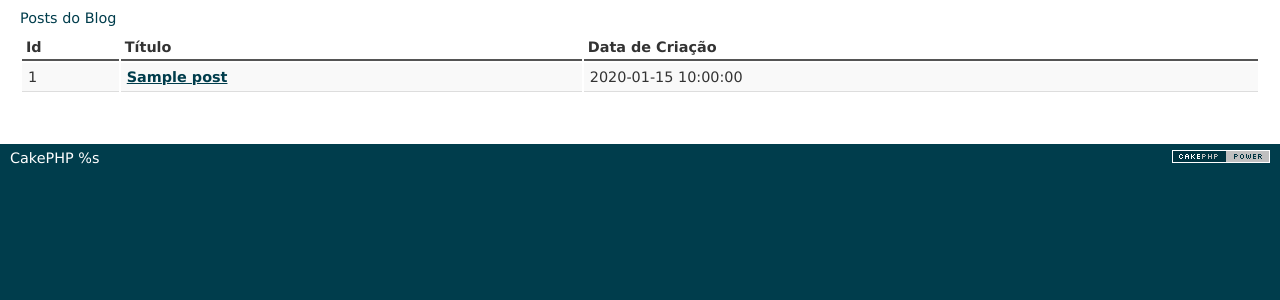
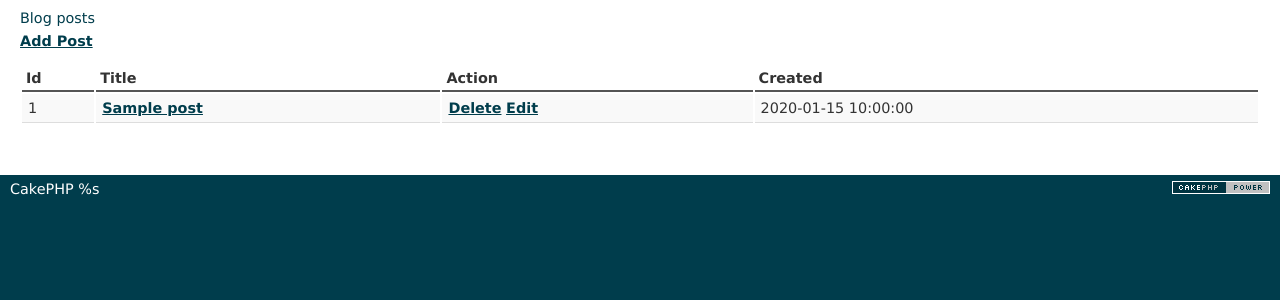
Before and after one commit to renatosoares/blogcakephp, a CakePHP app: the page made by app/View/Posts/index.ctp in a window 1280 px wide. Shown: the part 47-347 px from the top of the page. Run offline with PHP 8.4 and a stand-in for CakePHP, Linux system fonts and the light colour scheme; the template is opened without the code that fills it: most values are stand-ins (such as "Sample title", 1, 10 or a date in 2020); data that the repository does not hold is empty; some libraries are stand-ins or nearby versions.

Commit message:
Editando posts

```diff
--- a/app/View/Posts/index.ctp
+++ b/app/View/Posts/index.ctp
@@ -1,25 +1,34 @@
-<!-- File: /app/View/Posts/index.ctp -->
+<!-- File: /app/View/Posts/index.ctp  (links para edição adicionados) -->
 
-<h1>Posts do Blog</h1>
+<h1>Blog posts</h1>
+<p><?php echo $this->Html->link("Add Post", array('action' => 'add')); ?></p>
 <table>
     <tr>
         <th>Id</th>
-        <th>Título</th>
-        <th>Data de Criação</th>
+        <th>Title</th>
+                <th>Action</th>
+        <th>Created</th>
     </tr>
 
-    <!-- Aqui é onde nós percorremos nossa matriz $posts, imprimindo
-         as informações dos posts -->
+<!-- Aqui é onde nós percorremos nossa matriz $posts, imprimindo
+as informações dos posts -->
 
-    <?php foreach ($posts as $post): ?>
+<?php foreach ($posts as $post): ?>
     <tr>
         <td><?php echo $post['Post']['id']; ?></td>
         <td>
-            <?php echo $this->Html->link($post['Post']['title'],
-array('controller' => 'posts', 'action' => 'view', $post['Post']['id'])); ?>
+            <?php echo $this->Html->link($post['Post']['title'], array('action' => 'view', $post['Post']['id']));?>
+                </td>
+                <td>
+            <?php echo $this->Form->postLink(
+                'Delete',
+                array('action' => 'delete', $post['Post']['id']),
+                array('confirm' => 'Are you sure?')
+            )?>
+            <?php echo $this->Html->link('Edit', array('action' => 'edit', $post['Post']['id']));?>
         </td>
         <td><?php echo $post['Post']['created']; ?></td>
     </tr>
-    <?php endforeach; ?>
+<?php endforeach; ?>
 
 </table>
```
Also changed, not shown: app/Controller/PostsController.php (+12 -0 lines), app/Model/Post.php (+9 -0 lines), app/View/Posts/add.ctp (added, +9 -0 lines), app/View/Posts/edit.ctp (added, +10 -0 lines).
